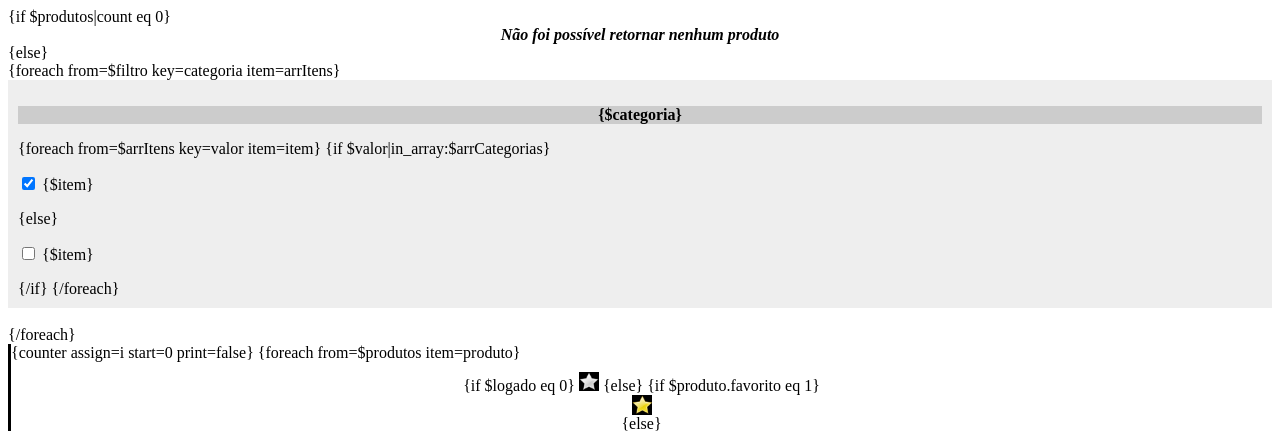
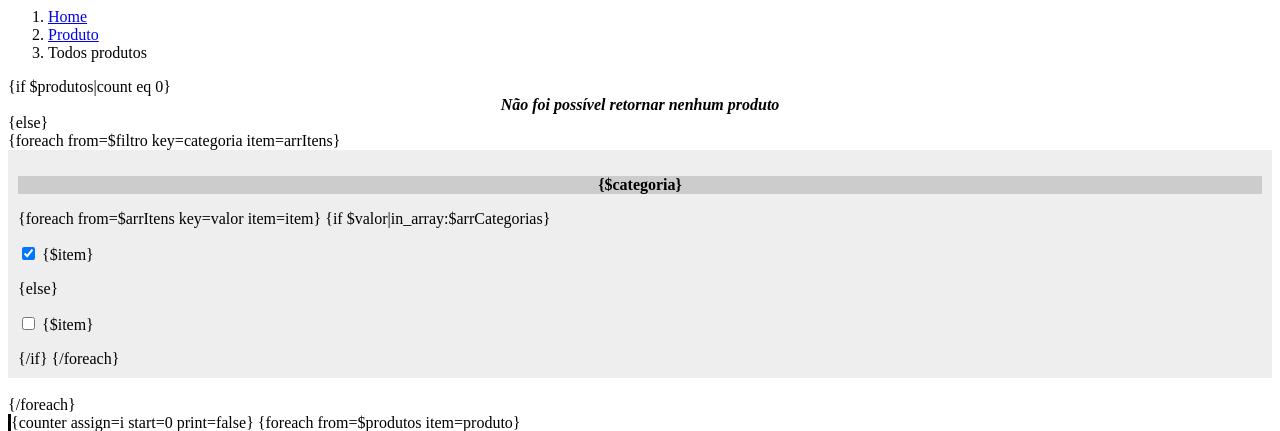
Before and after one commit to rocharor/BrechoAdventure_v1, a PHP site: page /App/Modulos/Site/Views/todosProdutos.html in a window 1280 px wide. Shown: the top 431 px of the page. Run offline with PHP 8.4, Linux system fonts and the light colour scheme.

Commit message:
Breadccrumb

```diff
--- a/App/Modulos/Site/Views/contato.html
+++ b/App/Modulos/Site/Views/contato.html
@@ -1,3 +1,7 @@
+<ol class="breadcrumb">
+  <li><a href="{$smarty.const._PUBLIC_}/"><span class='glyphicon glyphicon-home'> Home</span></a></li>
+  <li class="active">Contato</li>
+</ol>
 <div class="row">
 	<div class="col-md-6">
 	    <h1 class="text-warning">CONTATO</h1>
--- a/App/Modulos/Site/Views/produtos.html
+++ b/App/Modulos/Site/Views/produtos.html
@@ -16,6 +16,11 @@
     display:block;
 }
 </style>
+<ol class="breadcrumb">
+  <li><a href="{$smarty.const._PUBLIC_}/"><span class='glyphicon glyphicon-home'>Home</span></a></li>
+  <li class="active">Produtos</li>
+</ol>
+
 <h1 class="text-success" align="center">Ultimos produtos adicionados</h1>
 
 <div class="row" >
--- a/App/Modulos/Site/Views/todosProdutos.html
+++ b/App/Modulos/Site/Views/todosProdutos.html
@@ -16,6 +16,12 @@
 
 }
 </style>
+
+<ol class="breadcrumb">
+  <li><a href="{$smarty.const._PUBLIC_}/"><span class='glyphicon glyphicon-home'> Home</span></a></li>
+  <li><a href="{$smarty.const._PUBLIC_}/produto/">Produto</a></li>
+  <li class="active">Todos produtos</li>
+</ol>
 
 <div class="row">
 	{if $produtos|count eq 0}
--- a/App/Modulos/Site/Views/topo.html
+++ b/App/Modulos/Site/Views/topo.html
@@ -26,7 +26,7 @@
 		            </ul>
 		        </span>
 
-		        <a href="{$smarty.const._PUBLIC_}/CadastroProduto/" class="btn btn-warning">Inserir Produtos</a>
+		        <a href="{$smarty.const._PUBLIC_}/CadastroProduto/" class="btn btn-warning btn-inserir-produto">Inserir Produtos</a>
 		        <a class="btn btn-danger act-deslogar">Sair</a>
 	        {/if}
 		{else}
--- a/Public/css/rodape.css
+++ b/Public/css/rodape.css
@@ -8,4 +8,5 @@
     font-size: 10px;
     padding: 8px;
     text-align: center;
+    z-index: 5;
 }
```
Also changed, not shown: Public/css/topo.css (+5 -2 lines), App/Modulos/Site/Views/main.html (line endings or trailing spaces).
